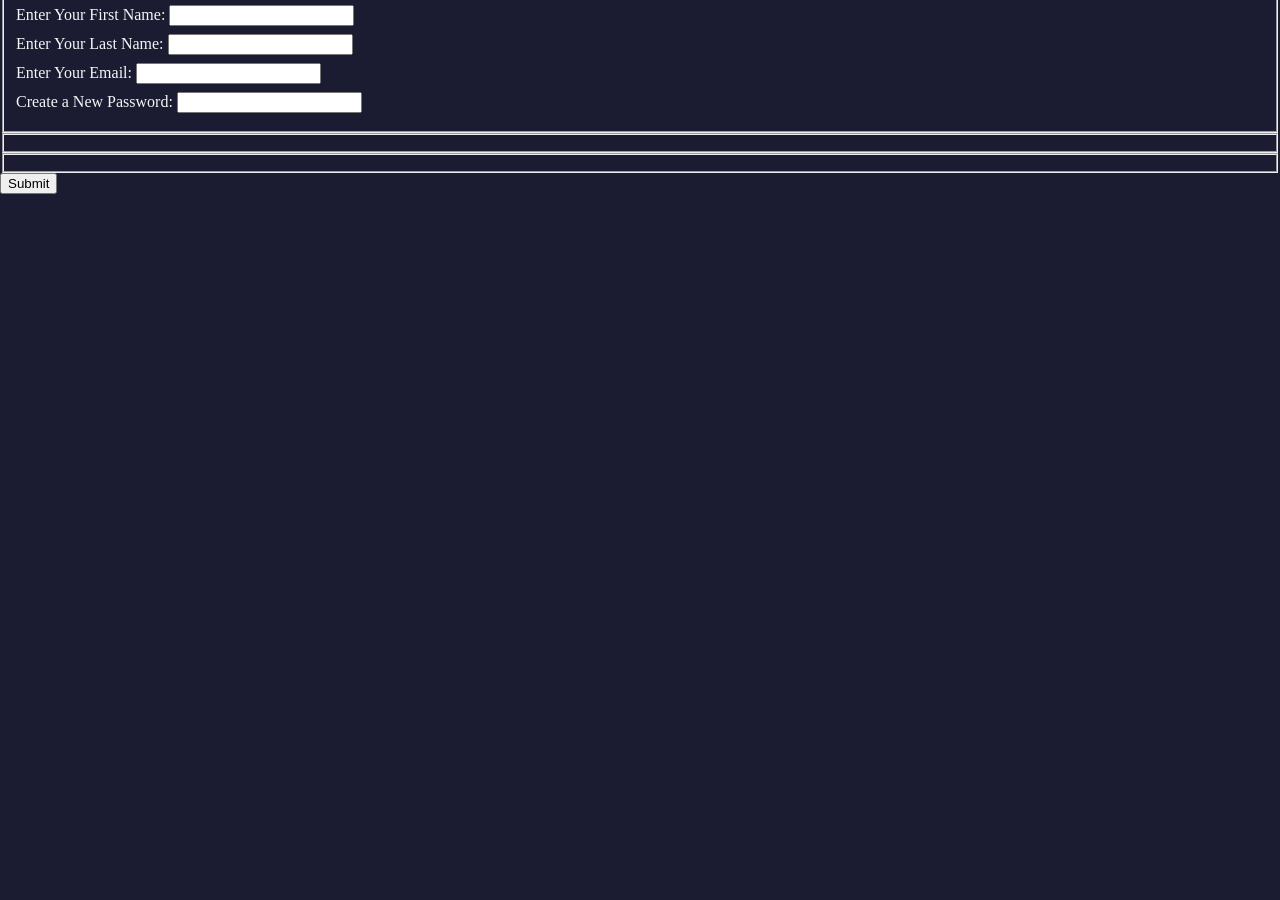
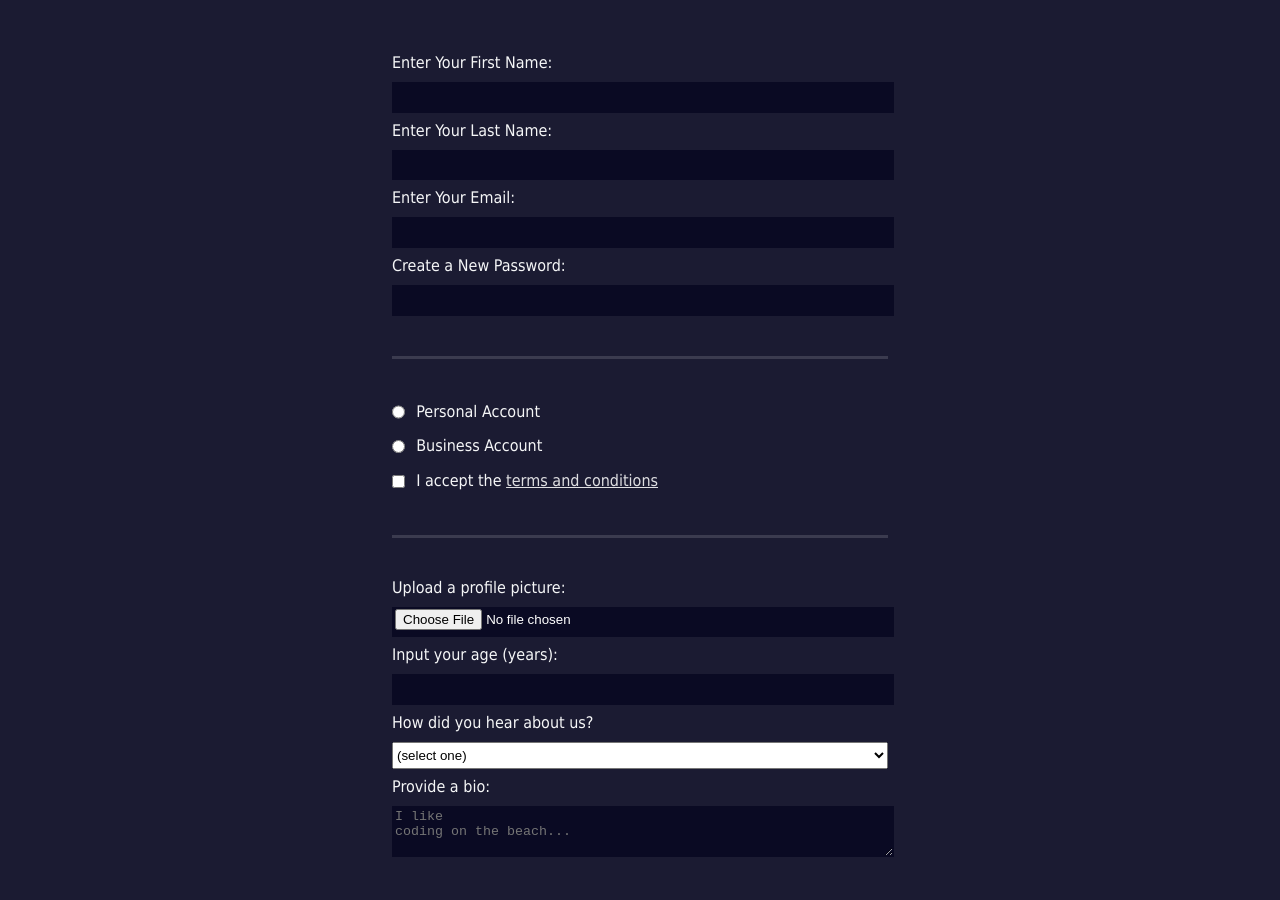
Before and after one commit to CintyaFlo/survey-form, a plain HTML site: page index.html in a window 1280 px wide. Shown: the part 124-1024 px from the top of the page. Before the commit the page ends 821 px from the top, so only its background shows below. Drawn offline with Linux system fonts and the light colour scheme.

Commit message:
concluido

```diff
--- a/index.html
+++ b/index.html
@@ -10,13 +10,47 @@
     <p>Please fill out this form with the required information</p>
     <form action='https://register-demo.freecodecamp.org'>
       <fieldset>
-        <label>Enter Your First Name: <input type="text" /></label>
-        <label>Enter Your Last Name: <input type="text" /></label>
-        <label>Enter Your Email: <input type="email" /></label>
-        <label>Create a New Password: <input type="password" /></label>
+        <label>Enter Your First Name: <input type="text" name="first-name"
+required /></label>
+        <label>Enter Your Last Name: <input type="text" name="last-name"
+required /></label>
+        <label>Enter Your Email: <input type="email" name="email" required
+/></label>
+        <label>Create a New Password: <input type="password"
+name="password" pattern="[a-z0-5]{8,}" required /></label>
       </fieldset>
-      <fieldset></fieldset>
-      <fieldset></fieldset>
+      <fieldset>
+        <label><input type="radio" name="account-type" class="inline" />
+Personal Account</label>
+        <label><input type="radio" name="account-type" class="inline" />
+Business Account</label>
+        <label>
+          <input type="checkbox" name="terms" class="inline" required /> I
+accept the <a
+href="https://www.freecodecamp.org/news/terms-of-service/">terms and
+conditions</a>
+        </label>
+      </fieldset>
+      <fieldset>
+        <label>Upload a profile picture: <input type="file" name="file"
+/></label>
+        <label>Input your age (years): <input type="number" name="age"
+min="13" max="120" />
+        </label>
+        <label>How did you hear about us?
+          <select name="referrer">
+            <option value="">(select one)</option>
+            <option value="1">freeCodeCamp News</option>
+            <option value="2">freeCodeCamp YouTube Channel</option>
+            <option value="3">freeCodeCamp Forum</option>
+            <option value="4">Other</option>
+          </select>
+        </label>
+        <label>Provide a bio:
+          <textarea name="bio" rows="3" cols="30" placeholder="I like
+coding on the beach..."></textarea>
+        </label>
+      </fieldset>
       <input type="submit" value="Submit" />
     </form>
   </body>
--- a/styles.css
+++ b/styles.css
@@ -4,9 +4,72 @@ body {
   margin: 0;
   background-color: #1b1b32;
   color: #f5f6f7;
+  font-family: Tahoma;
+  font-size: 16px;
+}
+
+h1, p {
+  margin: 1em auto;
+  text-align: center;
+}
+
+form {
+  width: 60vw;
+  max-width: 500px;
+  min-width: 300px;
+  margin: 0 auto;
+  padding-bottom: 2em;
+}
+
+fieldset {
+  border: none;
+  padding: 2rem 0;
+  border-bottom: 3px solid #3b3b4f;
+}
+
+fieldset:last-of-type {
+  border-bottom: none;
 }
 
 label {
   display: block;
   margin: 0.5rem 0;
 }
+
+input,
+textarea,
+select {
+  margin: 10px 0 0 0;
+  width: 100%;
+  min-height: 2em;
+}
+
+input, textarea {
+  background-color: #0a0a23;
+  border: 1px solid #0a0a23;
+  color: #ffffff;
+}
+
+.inline {
+  width: unset;
+  margin: 0 0.5em 0 0;
+  vertical-align: middle;
+}
+
+input[type="submit"] {
+  display: block;
+  width: 60%;
+  margin: 1em auto;
+  height: 2em;
+  font-size: 1.1rem;
+  background-color: #3b3b4f;
+  border-color: white;
+  min-width: 300px;
+}
+
+input[type="file"] {
+  padding: 1px 2px;
+}
+a {
+  color: #dfdfe2;
+}
```
